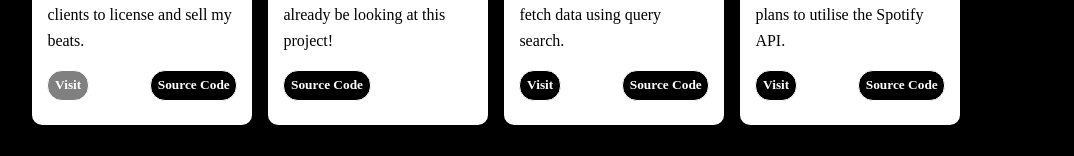
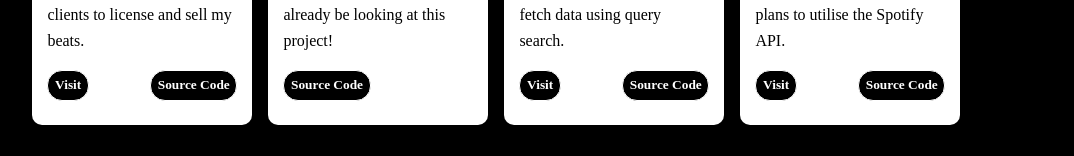
Before and after one commit to RJLStudios/RJLStudios-React-Portfolio-, a React (Create React App) app: page / in a window 1280 px wide. Shown: the part 796-952 px from the top of the page, without its empty margins (134-1208 px from the left). Built offline with nearby package versions, Linux system fonts and the light colour scheme; a web font is replaced by a local one.

Commit message:
Beatstore project upload

```diff
--- a/package.json
+++ b/package.json
@@ -4,12 +4,16 @@
   "homepage": "https://RJLStudios.github.io/RJLStudios-React-Portfolio-",
   "private": true,
   "dependencies": {
+    "@emailjs/browser": "^3.11.0",
+    "@react-email/components": "0.0.12",
     "@testing-library/jest-dom": "^5.17.0",
     "@testing-library/react": "^13.4.0",
     "@testing-library/user-event": "^13.5.0",
+    "create-email": "^0.0.20",
     "create-react-app": "^5.0.1",
     "react": "^18.2.0",
     "react-dom": "^18.2.0",
+    "react-email": "1.10.0",
     "react-router": "^6.14.2",
     "react-router-dom": "^6.14.2",
     "react-router-hash-link": "^2.4.3",
--- a/src/App.js
+++ b/src/App.js
@@ -111,7 +111,7 @@ const ctoScrollToComponent = () => {
                             <h1 class='Card-Header'>Beat Store</h1>
                             <p class='Card-Bio'>A digital production marketplace that allows clients to license and sell my beats.</p>
                             <div class='Btn-Wrapper'>
-                             <a href='https://rjlstudios.github.io/Spotify-Clone/' target='_blank'><button class='Card-Btn-Pending'>Visit</button></a>
+                             <a href='https://rjlstudios.github.io/react-beatstore/' target='_blank'><button class='Card-Btn'>Visit</button></a>
                              <a href='https://github.com/RJLStudios/react-beatstore' target='_blank'><button class='Src-Btn'>Source Code</button></a>
                             </div>
                         </div>
```
Also changed, not shown: 1 other file (tests, documents, lock files or other folders).
